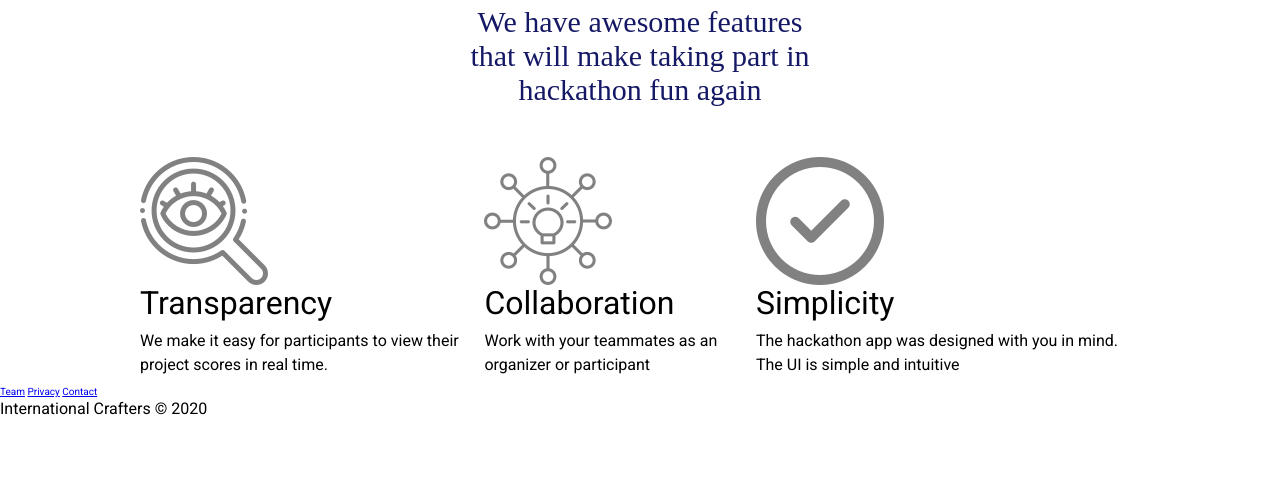
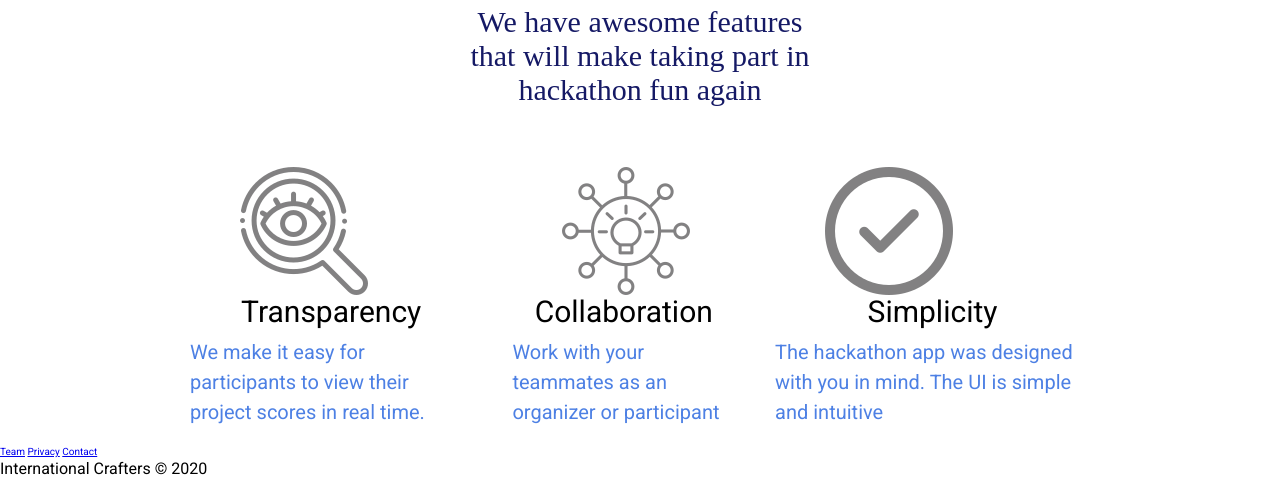
Before and after one commit to LABS-EU3/hackton-landing-page, a website: page index.html in a window 1280 px wide. Shown: the part 701-1192 px from the top of the page. Before the commit the page ends 1132 px from the top, so only its background shows below. Drawn offline with Linux system fonts and the light colour scheme; files whose address does not match are found by name.

Commit message:
add styles for middle content

```diff
--- a/css/index.css
+++ b/css/index.css
@@ -309,6 +309,35 @@ img {
     padding-bottom: 5rem;
 }
 
-.middle-widget {
+.middle-content-2 {
     display: flex;
 }
+
+.middle-widget {
+  display: flex;
+  justify-content: space-around;
+  justify-content: center;
+  padding: 1rem 3rem;
+}
+
+.middle-widget .overall {
+  align-self: center;
+  align-content: center;
+  padding: 0rem 2rem
+}
+
+.overall img{
+  align-items: center;
+  padding-left: 5rem;
+}
+
+.overall h2 {
+  text-align: center;
+  font-size: 30px;
+}
+
+.overall p {
+  color: #4D80E4;
+  font-size: 20px;
+  line-height: 30px;
+}
--- a/index.html
+++ b/index.html
@@ -44,17 +44,17 @@
         </div>
         <div class="middle-content-2">
             <div class="middle-widget">
-                <div>
+                <div class="overall">
                     <img class="widget" src="./images/transparency.png" alt="hackton-widget">
                     <h2>Transparency</h2>
                     <p>We make it easy for participants to view their project scores in real time.</p>
                 </div>
-                <div>
+                <div class="overall">
                     <img class="widget" src="./images/collaboration.png" alt="hackton-widget">
                     <h2>Collaboration</h2>
                     <p>Work with your teammates as an organizer or participant</p>
                 </div>
-                <div>
+                <div class="overall">
                     <img class="widget" src="./images/simplicity.png" alt="hackton-widget">
                     <h2>Simplicity</h2>
                     <p>The hackathon app was designed with you in mind. The UI is simple and intuitive</p>
```
